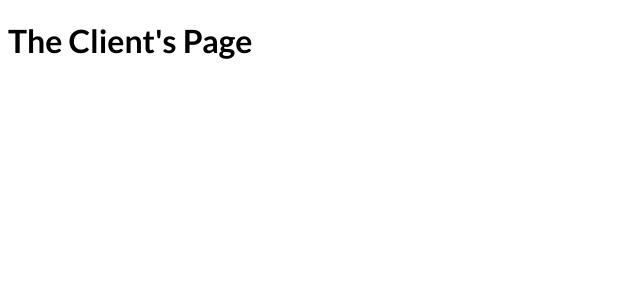
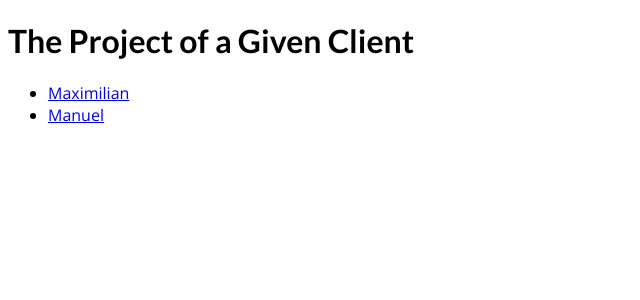
Before and after one commit to locaulker/nextjs-course, a Next.js app: page /clients in a window 1280 px wide. Shown: the top 300 px of the page, without its empty margins (0-640 px from the left). Built offline with nearby package versions, Linux system fonts and the light colour scheme.

Commit message:
using the Link component

```diff
--- a/pages/clients/index.js
+++ b/pages/clients/index.js
@@ -1,9 +1,22 @@
-function ClientsPage() {
+import Link from "next/link"
+
+function ClientProjectsPage() {
+  const clients = [
+    { id: 1, name: "Maximilian" },
+    { id: 2, name: "Manuel" },
+  ]
   return (
     <div>
-      <h1>The Client's Page</h1>
+      <h1>The Project of a Given Client</h1>
+      <ul>
+        {clients.map((client) => (
+          <li key={client.id}>
+            <Link href={`/clients/${client.id}`}>{client.name}</Link>
+          </li>
+        ))}
+      </ul>
     </div>
   )
 }
 
-export default ClientsPage
+export default ClientProjectsPage
```
Also changed, not shown: pages/clients/[id]/index.js (+13 -0 lines), pages/index.js (+10 -0 lines).
